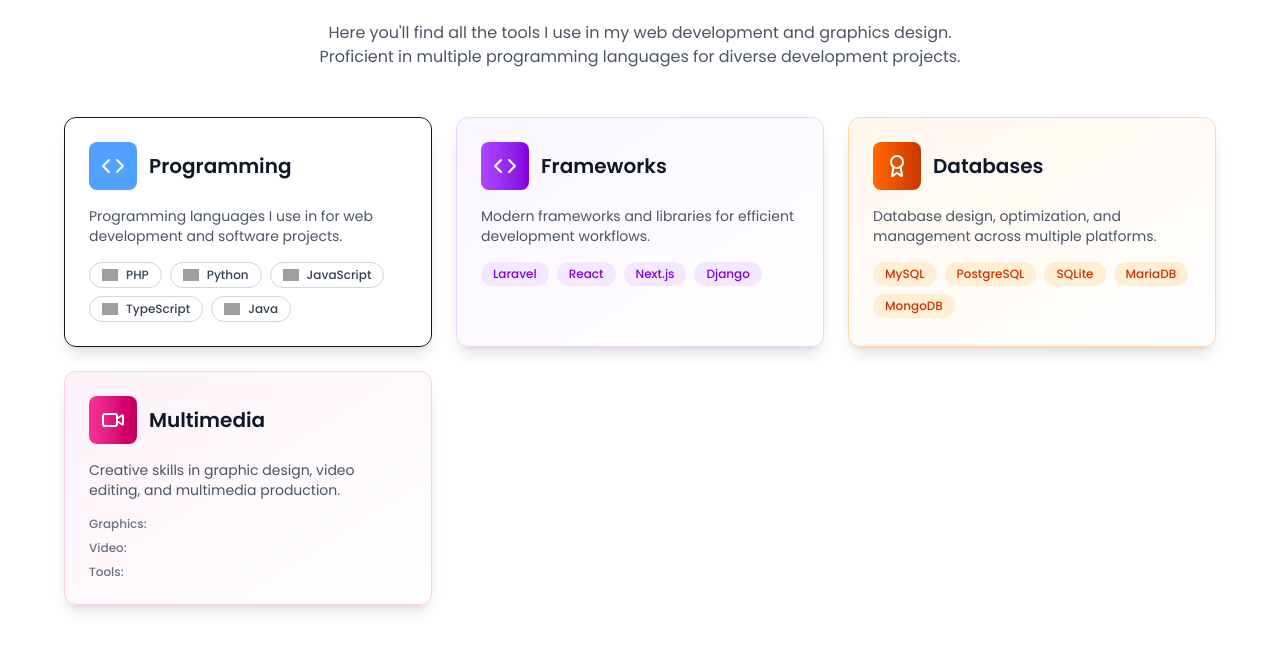
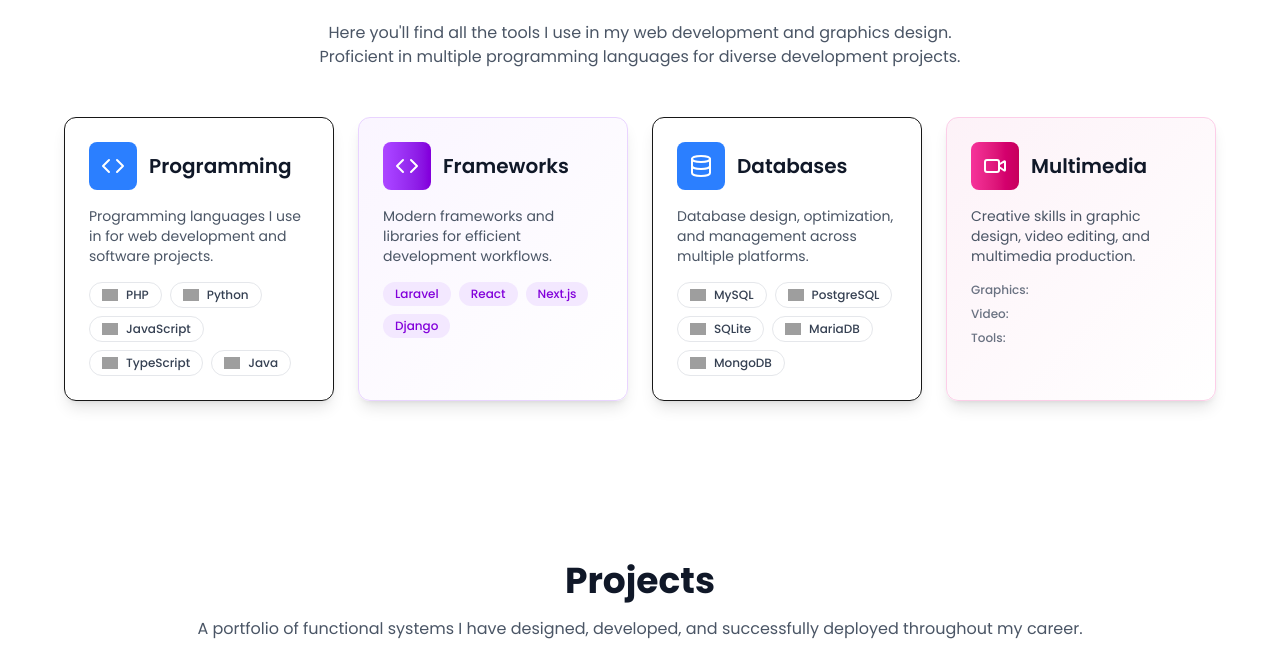
Before and after one commit to elijah-alonzo/elijah-alonzo, a Next.js app: page / in a window 1280 px wide. Shown: the part 915-1570 px from the top of the page. Built offline with nearby package versions, Linux system fonts and the light colour scheme; grey boxes are pictures that could not be loaded.

Commit message:
add database in tools section

```diff
--- a/app/components/tools-section.tsx
+++ b/app/components/tools-section.tsx
@@ -1,4 +1,5 @@
 import { Brush, Award, Video, Code } from "lucide-react";
+import { Database } from "lucide-react";
 
 export function ToolsSection() {
   return (
@@ -15,11 +16,11 @@ export function ToolsSection() {
           </p>
         </div>
 
-        {/* Programming */}
-        <div className="grid grid-cols-1 md:grid-cols-3 gap-6">
+        <div className="grid grid-cols-1 md:grid-cols-4 gap-6">
+          {/* Programming */}
           <div className="border border-gray rounded-xl p-6 shadow-lg">
             <div className="flex items-center gap-3 mb-4">
-              <div className="w-12 h-12 bg-blue-400 rounded-lg flex items-center justify-center">
+              <div className="w-12 h-12 bg-blue-500 rounded-lg flex items-center justify-center">
                 <Code className="w-6 h-6 text-white" />
               </div>
               <h3 className="text-xl font-semibold text-gray-900">
@@ -57,7 +58,7 @@ export function ToolsSection() {
               ].map((lang) => (
                 <span
                   key={lang.name}
-                  className="px-3 py-1 border border-gray-300 rounded-full text-gray-700 text-xs font-medium flex items-center gap-2"
+                  className="px-3 py-1 border border-gray-200 rounded-full text-gray-700 text-xs font-medium flex items-center gap-2"
                   title={lang.name}
                 >
                   <img
@@ -99,10 +100,10 @@ export function ToolsSection() {
           </div>
 
           {/* Databases */}
-          <div className="bg-gradient-to-br from-orange-50 to-white border border-orange-200 rounded-xl p-6 shadow-lg">
+          <div className="border border-gray rounded-xl p-6 shadow-lg">
             <div className="flex items-center gap-3 mb-4">
-              <div className="w-12 h-12 bg-gradient-to-r from-orange-500 to-orange-700 rounded-lg flex items-center justify-center">
-                <Award className="w-6 h-6 text-white" />
+              <div className="w-12 h-12 bg-blue-500 rounded-lg flex items-center justify-center">
+                <Database className="w-6 h-6 text-white" />
               </div>
               <h3 className="text-xl font-semibold text-gray-900">Databases</h3>
             </div>
@@ -113,16 +114,41 @@ export function ToolsSection() {
             </p>
 
             <div className="flex flex-wrap gap-2">
-              {["MySQL", "PostgreSQL", "SQLite", "MariaDB", "MongoDB"].map(
-                (db) => (
-                  <span
-                    key={db}
-                    className="px-3 py-1 bg-orange-100 text-orange-700 rounded-full text-xs font-medium"
-                  >
-                    {db}
-                  </span>
-                ),
-              )}
+              {[
+                {
+                  name: "MySQL",
+                  logo: "https://cdn.jsdelivr.net/gh/devicons/devicon/icons/mysql/mysql-original.svg",
+                },
+                {
+                  name: "PostgreSQL",
+                  logo: "https://cdn.jsdelivr.net/gh/devicons/devicon/icons/postgresql/postgresql-original.svg",
+                },
+                {
+                  name: "SQLite",
+                  logo: "https://cdn.jsdelivr.net/gh/devicons/devicon/icons/sqlite/sqlite-original.svg",
+                },
+                {
+                  name: "MariaDB",
+                  logo: "https://cdn.jsdelivr.net/gh/devicons/devicon/icons/mariadb/mariadb-original.svg",
+                },
+                {
+                  name: "MongoDB",
+                  logo: "https://cdn.jsdelivr.net/gh/devicons/devicon/icons/mongodb/mongodb-original.svg",
+                },
+              ].map((db) => (
+                <span
+                  key={db.name}
+                  className="px-3 py-1 border border-gray-200 rounded-full text-gray-700 text-xs font-medium flex items-center gap-2"
+                  title={db.name}
+                >
+                  <img
+                    src={db.logo}
+                    alt={`${db.name} logo`}
+                    className="w-4 h-4 object-contain"
+                  />
+                  {db.name}
+                </span>
+              ))}
             </div>
           </div>
 
```
